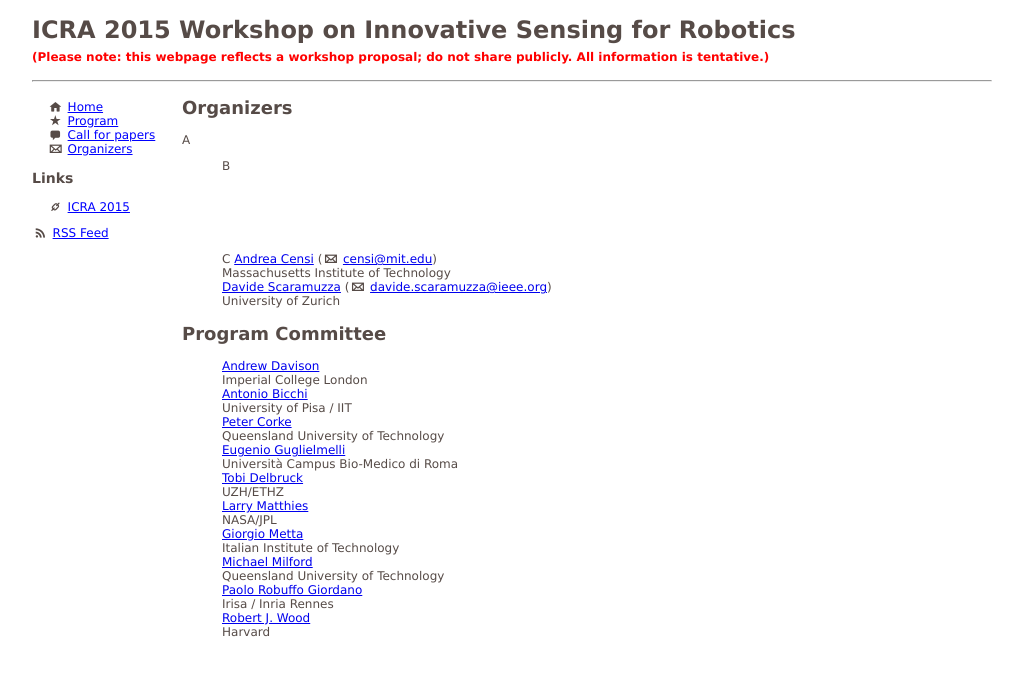
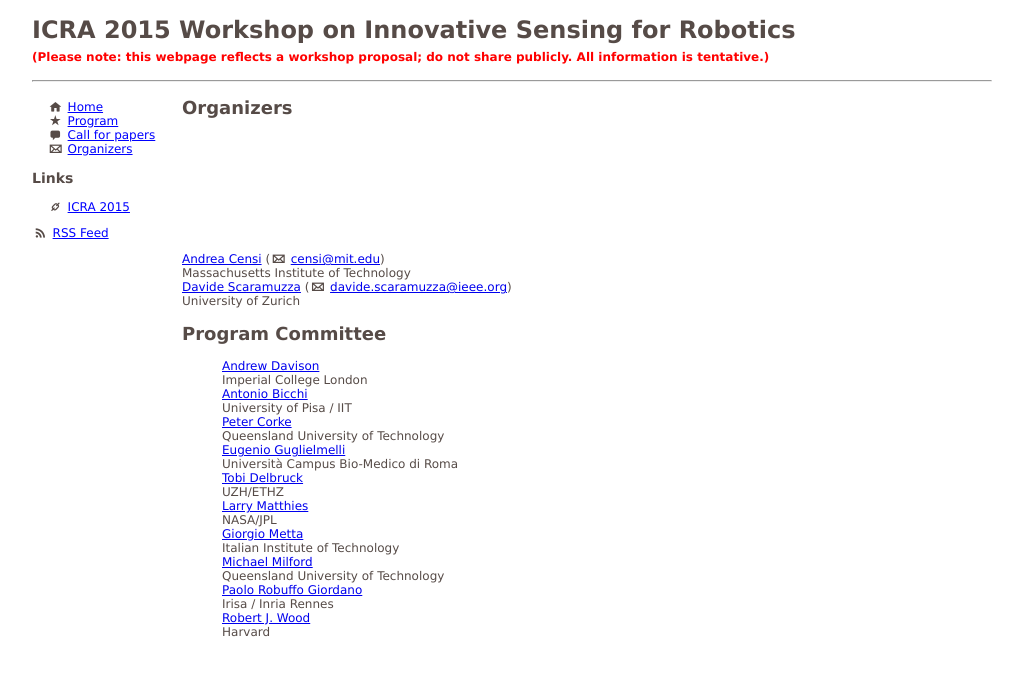
Before and after one commit to AndreaCensi/innovative-sensing, a Jekyll site: the page built from organizers.html, in a window 1280 px wide. Shown: the top 676 px of the page, without its empty margins (26-1049 px from the left). Built offline with Jekyll 4.4.1, drawn with Linux system fonts in a browser that asks for light colours; Markdown is read by kramdown in place of the engine named in the settings.

Commit message:
verification

```diff
--- a/organizers.html
+++ b/organizers.html
@@ -3,10 +3,8 @@
 title: Organizers
 ---
 
-A
-<ul>
-    B
-    <li class='person'>C
+<ul style='padding: 0; margin: 0'>
+    <li class='person'>
             <a href="http://purl.org/censi/web">Andrea Censi</a>
             (<i class="icon-mail"></i> <a href="mailto:censi@mit.edu">censi@mit.edu</a>)
         <br/>
```
